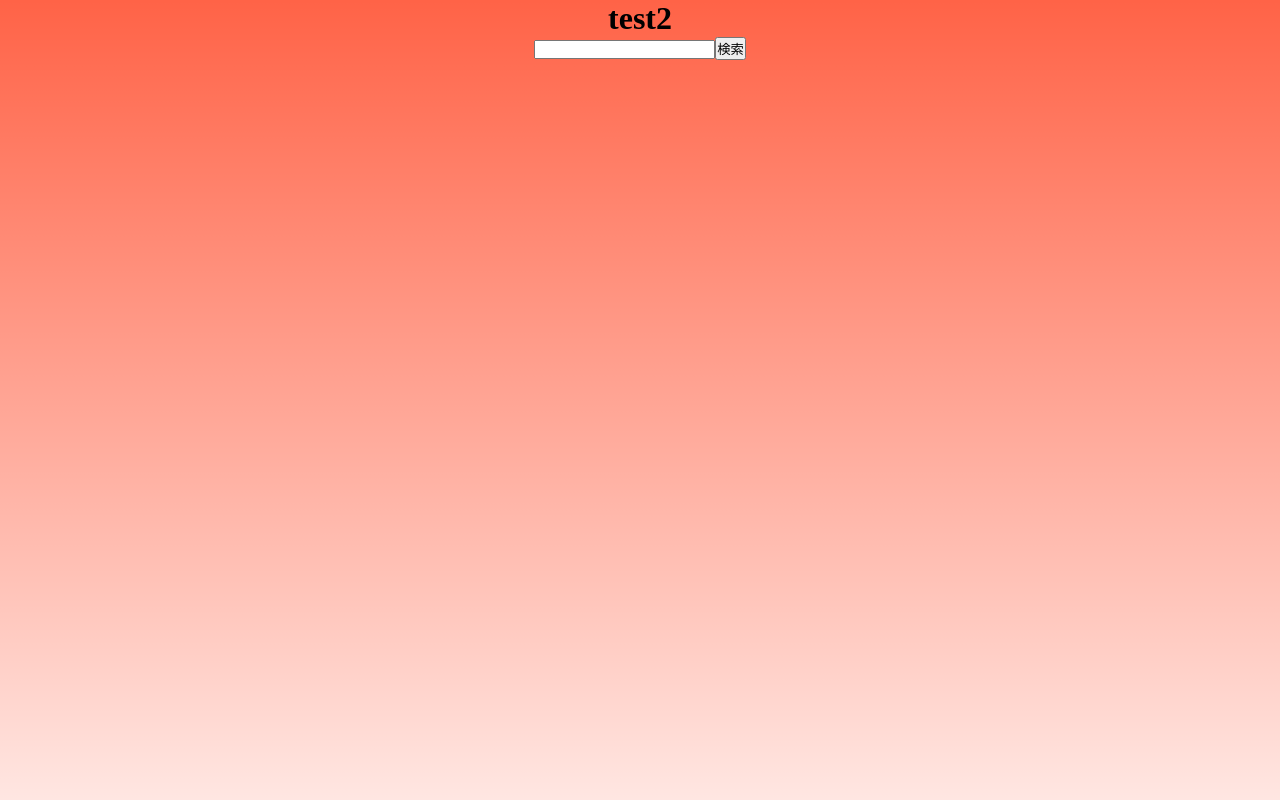
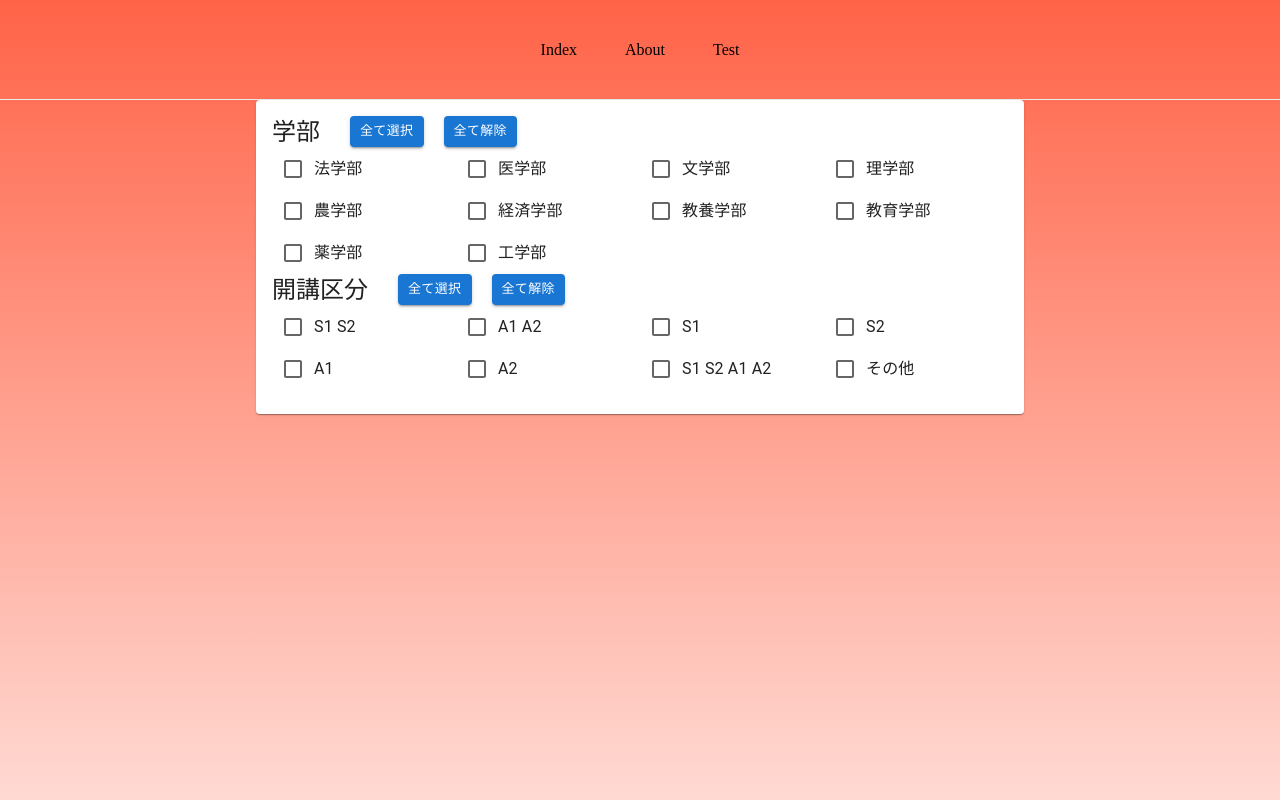
Before and after one commit to hiraking/lecture-recommender, a Next.js app: page /test2 in a window 1280 px wide. Shown: the top 800 px of the page. Built offline with nearby package versions, Linux system fonts and the light colour scheme.

Commit message:
create recommend option menu

```diff
--- /dev/null
+++ b/src/components/otherOptions/index.jsx
@@ -0,0 +1,82 @@
+import {
+  Button,
+  Checkbox,
+  FormControlLabel,
+  FormGroup,
+  Typography,
+} from "@mui/material";
+import { Box } from "@mui/system";
+import { useCallback, useState } from "react";
+
+export const OtherOptions = (props) => {
+  const { stateArray, setStateArray, header, itemList } = props;
+
+  const selectAll = useCallback(() => {
+    setStateArray(
+      Array(10)
+        .fill()
+        .map((_, i) => i + 1)
+    );
+  }, [setStateArray]);
+
+  const unselectAll = useCallback(() => {
+    setStateArray([]);
+  }, [setStateArray]);
+
+  const handleChange = useCallback(
+    (id) => {
+      if (stateArray.includes(id)) {
+        setStateArray((prevArray) => prevArray.filter((i) => i !== id));
+      } else {
+        setStateArray((prevArray) => [...prevArray, id]);
+      }
+    },
+    [stateArray, setStateArray]
+  );
+
+  return (
+    <div>
+      <Box sx={{ display: "flex" }}>
+        <Typography variant="h5" sx={{ marginRight: "30px" }}>
+          {header}
+        </Typography>
+        <div>
+          <Button
+            variant="contained"
+            size="small"
+            sx={{ marginRight: "20px" }}
+            onClick={selectAll}
+          >
+            全て選択
+          </Button>
+          <Button variant="contained" size="small" onClick={unselectAll}>
+            全て解除
+          </Button>
+        </div>
+      </Box>
+
+      <Box>
+        <FormGroup
+          sx={{ display: "flex", flexDirection: "row", flexWrap: "wrap" }}
+        >
+          {itemList.slice(1).map((item) => {
+            return (
+              <FormControlLabel
+                key={item.id}
+                control={
+                  <Checkbox
+                    value={item.id}
+                    onChange={() => handleChange(item.id)}
+                    checked={stateArray.includes(item.id)}
+                  />
+                }
+                label={item.name}
+                sx={{ width: "25%", margin: 0 }}
+              />
+            );
+          })}
+        </FormGroup>
+      </Box>
+    </div>
+  );
+};
--- a/src/pages/test2.jsx
+++ b/src/pages/test2.jsx
@@ -1,34 +1,51 @@
-import { Alert, Fade, Tooltip } from "@mui/material";
 import Head from "next/head";
-import { useState } from "react";
-import { useSearch } from "src/hooks/useSearch";
+import { useCallback, useMemo, useState } from "react";
+import { Header } from "src/components/header";
+import { useModal } from "src/hooks/useModal";
 import { useTastes } from "src/hooks/useTastes";
+import { OtherOptions } from "src/components/otherOptions";
+import {
+  Box,
+  Card,
+  CardContent,
+  Checkbox,
+  FormControlLabel,
+  FormGroup,
+} from "@mui/material";
+import { FACULTIES, SEMESTERS } from "src/utils/consts";
 
 const Test = () => {
-  const search = useSearch();
   const tastes = useTastes();
   return (
     <>
       <Head>
-        <title>Test2 page</title>
+        <title>Experiment page</title>
       </Head>
-      <div style={{ height: "950px", textAlign: "center" }}>
-        <h1>test2</h1>
-        <Tooltip title="add" arrow open={search.noHit}>
-          <input
-            type="text"
-            value={search.query}
-            onChange={(e) => search.setQuery(e.target.value)}
-          />
-        </Tooltip>
-        <button onClick={() => search.fetcher(1)}>検索</button>
-        <Fade in={search.noHit}>
-          <Alert severity="error" style={{ width: "30%", margin: "0 auto" }}>
-            条件に合う講義は見つかりませんでした。
-          </Alert>
-        </Fade>
-        <br />
-        <div style={{ width: "60%" }}></div>
+      <Header />
+      <div
+        style={{
+          height: "950px",
+          textAlign: "center",
+          width: "60%",
+          margin: "0 auto",
+        }}
+      >
+        <Card>
+          <CardContent>
+            <OtherOptions
+              stateArray={tastes.faculties}
+              setStateArray={tastes.setFaculties}
+              header="学部"
+              itemList={FACULTIES}
+            />
+            <OtherOptions
+              stateArray={tastes.semesters}
+              setStateArray={tastes.setSemesters}
+              header="開講区分"
+              itemList={SEMESTERS}
+            />
+          </CardContent>
+        </Card>
       </div>
     </>
   );
```
Also changed, not shown: src/pages/test.jsx (+36 -7 lines).
